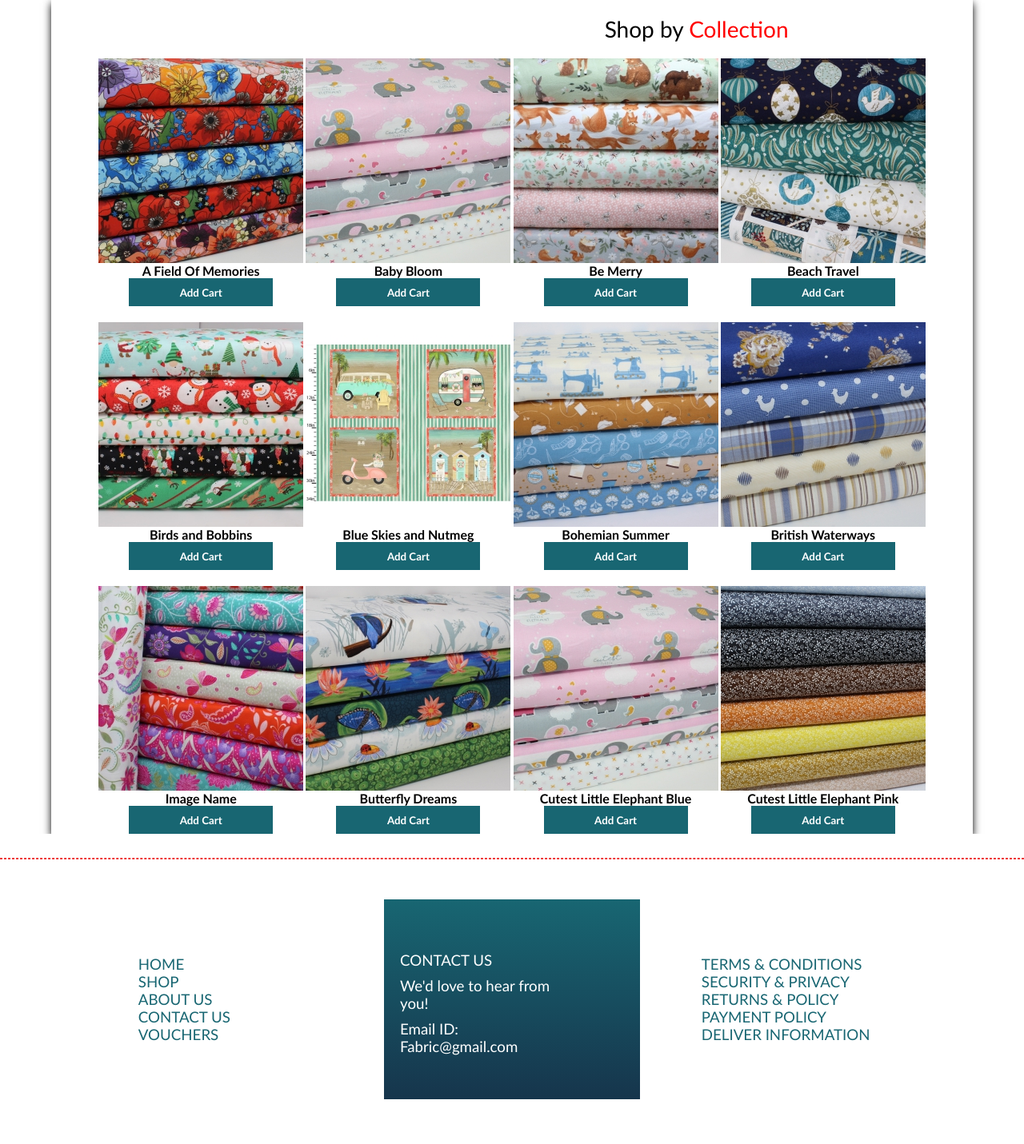
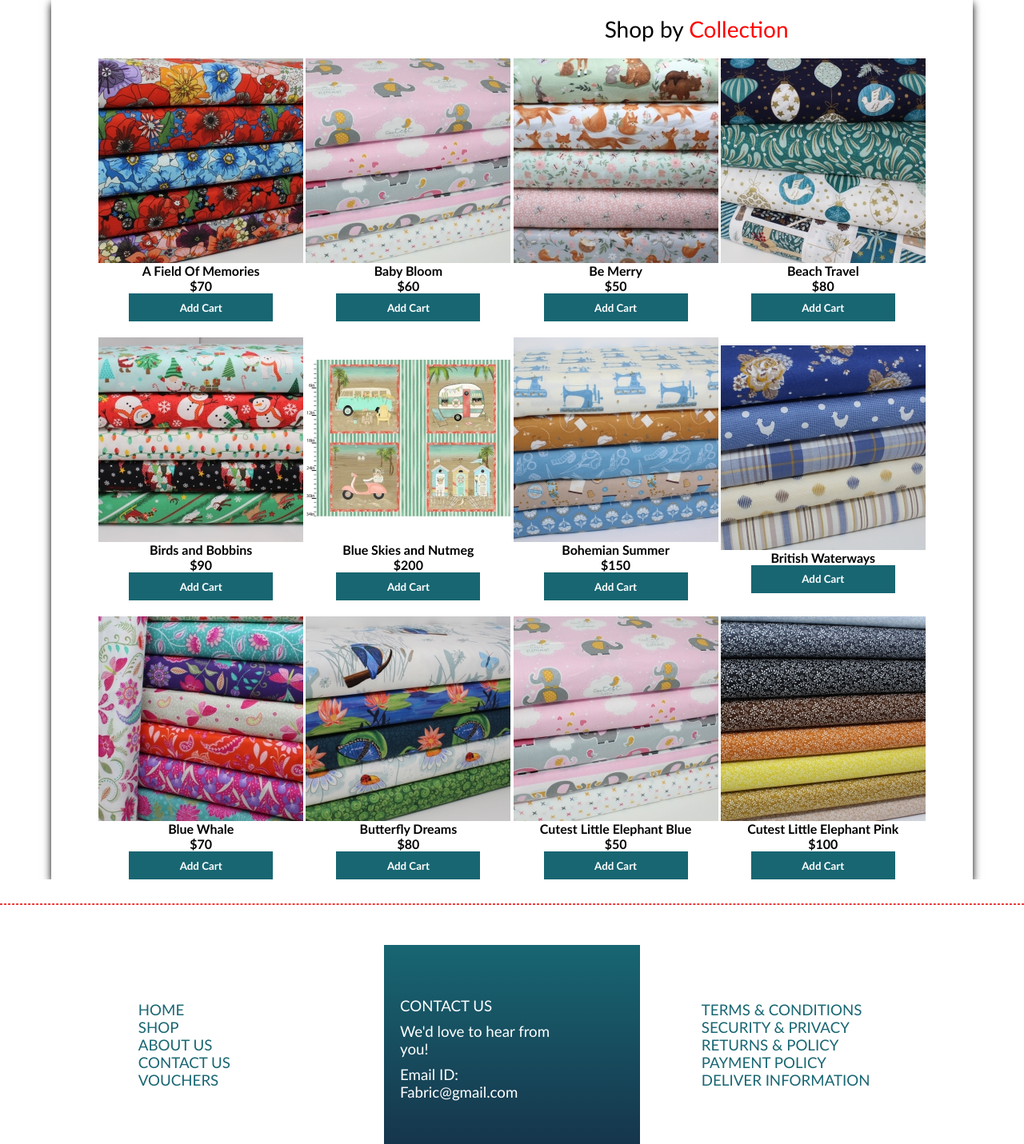
Before and after one commit to Vamshireddy2001/Programming-for-Information-system, a Flask app: page /collections in a window 1280 px wide. Shown: the part 86-1517 px from the top of the page at 80% size. Before the commit the page ends 1461 px from the top, so only its background shows below. Run offline with Flask 3, Linux system fonts and the light colour scheme.

Commit message:
cartrouterectified

```diff
--- a/server.py
+++ b/server.py
@@ -51,8 +51,12 @@ def brands():
     return render_template('brands.html',login=False)
 
 
-@app.route("/cart")
+@app.route("/cart",methods=['GET','POST'])
 def cart():
+    # items=request.get_json()
+    # if(items):
+    #     print(items)
+
     if('user' in session):
        return render_template('cart.html',login=True)
     return render_template('cart.html',login=False)
--- a/static/css/index.css
+++ b/static/css/index.css
@@ -452,6 +452,11 @@ form input
     width: 100%;
     height: 100%;
 }
+.cartsection img
+{
+    width:100px;
+    height: 100px;
+}
 .listsection
 {
     display: flex;
--- a/static/js/index.js
+++ b/static/js/index.js
@@ -19,11 +19,16 @@ let itemSection=[]
 function cartFunction(id)
 {
     const imagePart=document.querySelector(`#${id}`);
-    itemSection.push(imagePart);
-    fetch('/cart',{method:"POST",headers:{'Content-Type':'application/json'},body:itemSection})
-    .then(e=>res.text())
-    .then(e=>console.log("cart response:",e))
-    .catch(e=>console.log("error cart",e))
+
+    itemSection.push(imagePart.innerHTML);
+    console.log(itemSection)
+    sessionStorage.setItem("cart",JSON.stringify(itemSection));
+    // console.log("imagepart",imagePart);
+
+    // fetch('/cart',{method:"POST",headers:{'Content-Type':'application/json'},body:JSON.stringify(itemSection)})
+    // .then(e=>e.text())
+    // .then(e=>console.log("cart response:",e))
+    // .catch(e=>console.log("error cart",e))
 }
 
 
@@ -73,4 +78,20 @@ document.addEventListener('DOMContentLoaded', function() {
         const search=document.querySelector('#search');
         search.style.display="none";
     }
+    if(window.location.pathname=="/cart")
+    {
+        let cartItems=sessionStorage.getItem("cart");
+        console.log(cartItems,"cart")
+        const container = document.querySelector('.cartsection');
+        container.innerHTML = ''; // Clear the container first
+        if (cartItems) {
+            cartItems = JSON.parse(cartItems);
+            cartItems.forEach(itemHTML => {
+                const div = document.createElement('div');
+                div.classList.add('imgsection');
+                div.innerHTML = itemHTML;
+                container.appendChild(div);
+            });
+        }
+    }
 })
--- a/templates/collections.html
+++ b/templates/collections.html
@@ -6,36 +6,43 @@
         <div class="imgsection" id="col1">
             <img src="static/images/coll1.jpg" />
             <h4>A Field Of Memories</h4>
+            <h4>$70</h4>
             <button onclick="cartFunction('col1')">Add Cart</button>
         </div>
         <div class="imgsection" id="col2">
             <img src="static/images/coll11.jpg" />
             <h4>Baby Bloom</h4>
+            <h4>$60</h4>
             <button onclick="cartFunction('col2')">Add Cart</button>
         </div>
         <div class="imgsection"  id="col3">
             <img src="static/images/coll2.jpg"/>
             <h4>Be Merry</h4>
+            <h4>$50</h4>
             <button onclick="cartFunction('col3')">Add Cart</button>
         </div>
         <div class="imgsection" id="col4">
             <img src="static/images/coll12.jpg" />
             <h4>Beach Travel</h4>
+            <h4>$80</h4>
             <button onclick="cartFunction('col4')">Add Cart</button>
         </div>
         <div class="imgsection"  id="col5">
             <img src="static/images/coll4.jpg"/>
             <h4>Birds and Bobbins</h4>
+            <h4>$90</h4>
             <button onclick="cartFunction('col5')">Add Cart</button>
         </div>
         <div class="imgsection" id="col6">
             <img src="static/images/coll5.jpg" />
             <h4>Blue Skies and Nutmeg</h4>
+            <h4>$200</h4>
             <button onclick="cartFunction('col6')">Add Cart</button>
         </div>
         <div class="imgsection" id="col7">
             <img src="static/images/coll6.jpg" />
             <h4>Bohemian Summer</h4>
+            <h4>$150</h4>
             <button onclick="cartFunction('col7')">Add Cart</button>
         </div>
         <div class="imgsection" id="col8">
@@ -45,22 +52,26 @@
         </div>
         <div class="imgsection" id="col9">
             <img src="static/images/coll8.jpg" />
-            <h4>Image Name</h4>
+            <h4>Blue Whale</h4>
+            <h4>$70</h4>
             <button onclick="cartFunction('col9')">Add Cart</button>
         </div>
         <div class="imgsection" id="col10">
             <img src="static/images/coll9.jpg" />
             <h4>Butterfly Dreams</h4>
+            <h4>$80</h4>
             <button onclick="cartFunction('col10')">Add Cart</button>
         </div>
         <div class="imgsection" id="col11">
             <img src="static/images/coll11.jpg" />
             <h4>Cutest Little Elephant Blue</h4>
+            <h4>$50</h4>
             <button onclick="cartFunction('col11')">Add Cart</button>
         </div>
         <div class="imgsection" id="col12">
             <img src="static/images/coll13.jpg" />
             <h4>Cutest Little Elephant Pink</h4>
+            <h4>$100</h4>
             <button onclick="cartFunction('col12')">Add Cart</button>
         </div>
     </div>
```
